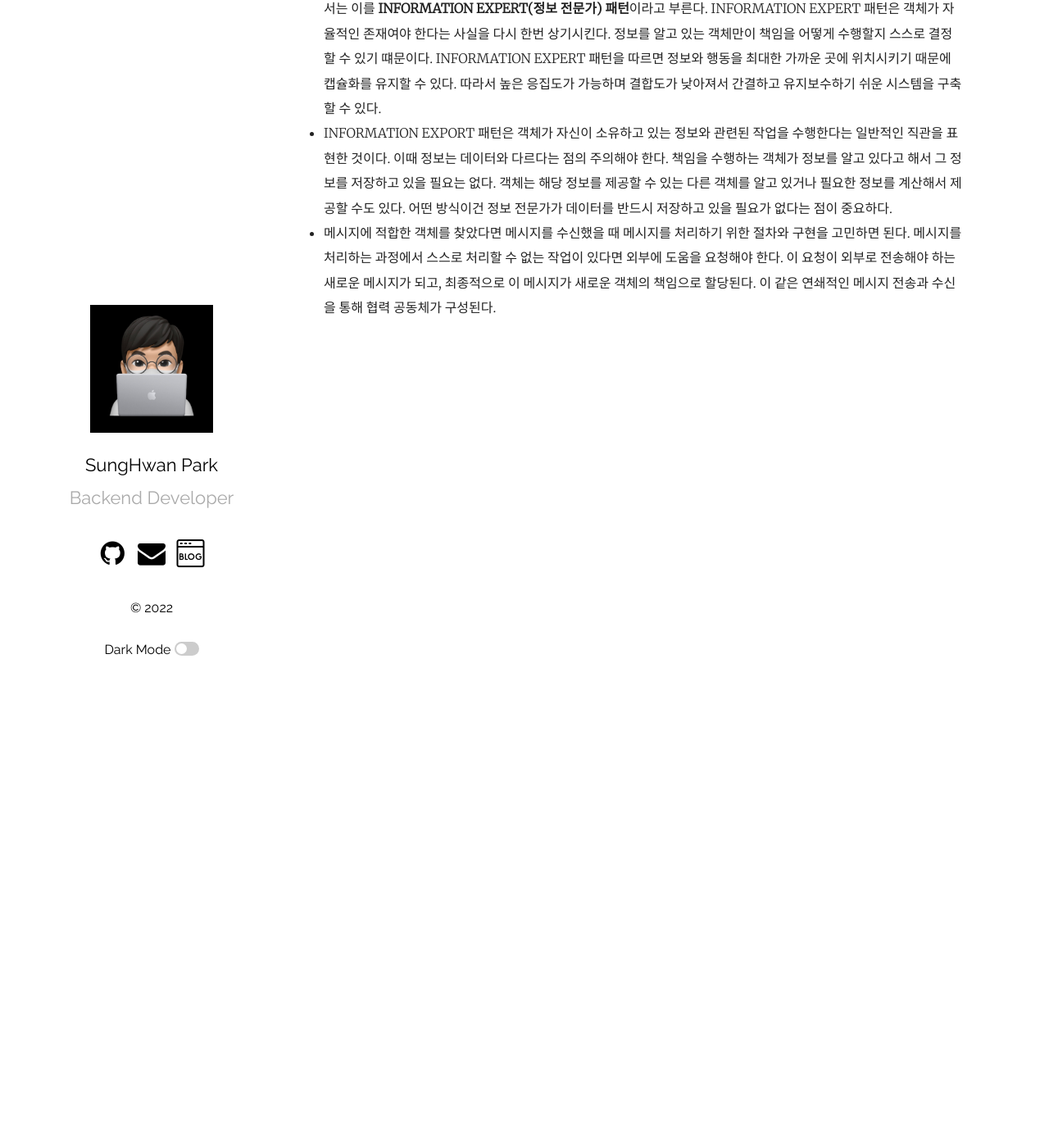
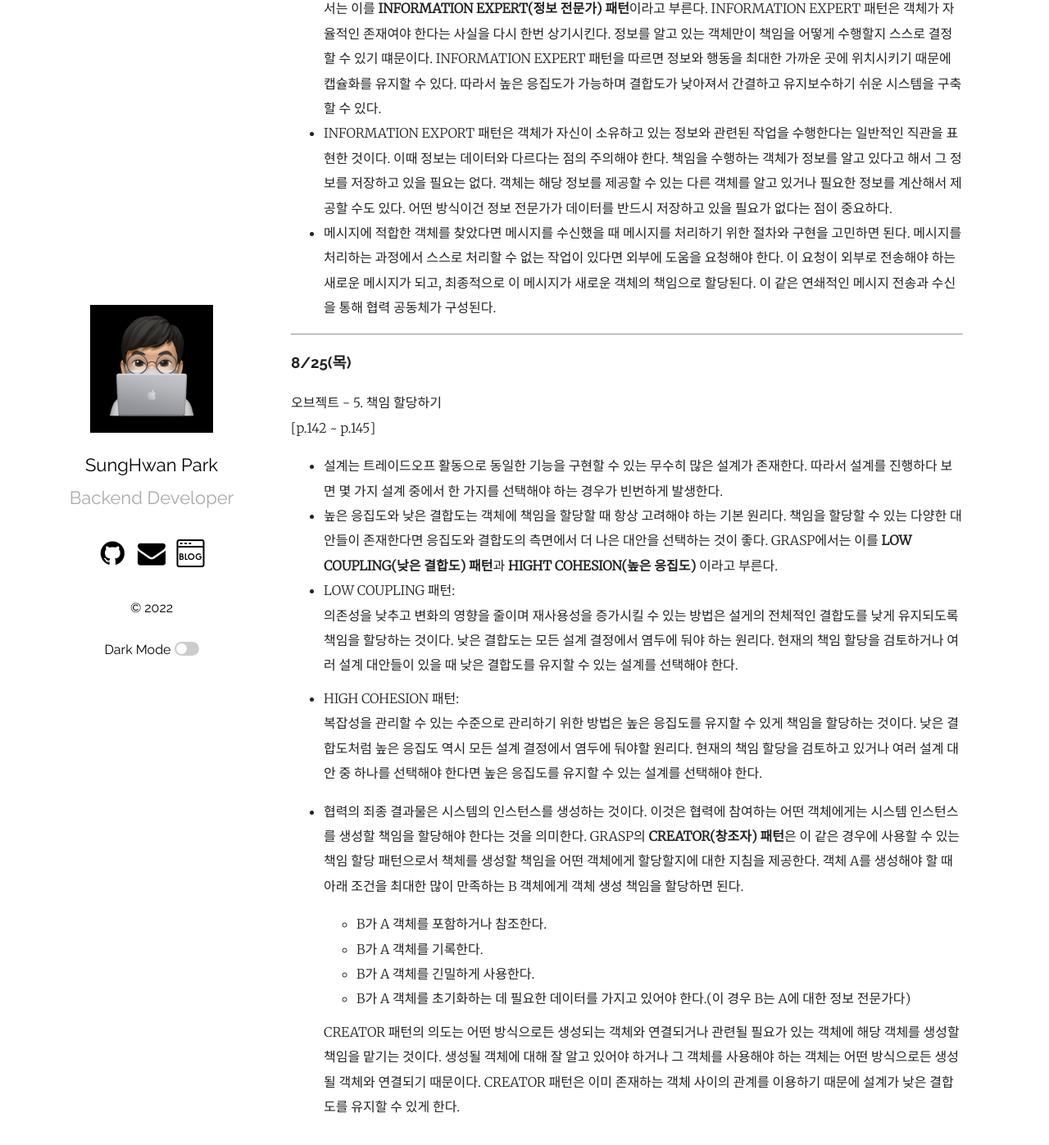
Before and after one commit to mrpark219/TIL, a Jekyll site: the page built from _posts/2022-08-01-8월TIL.markdown, in a window 1280 px wide and 1400 px high, scrolled down 23929 px. Shown: the top 1397 px of the window at 82% size. Built offline with Jekyll 4.4.1, drawn with Linux system fonts in a browser that asks for light colours; comment, search, counter and statistics services are not loaded.

Commit message:
feat: 2022-08-25 TIL 추가

```diff
--- a/_posts/2022-08-01-8월TIL.markdown
+++ b/_posts/2022-08-01-8월TIL.markdown
@@ -527,3 +527,26 @@ categories: 202208 TIL
 -   객체에게 책임을 할당하는 첫 번쨰 원칙은 책임을 수행할 정보를 알고 있는 객체에게 책임을 할당하는 것이다. GRASP에서는 이를 **INFORMATION EXPERT(정보 전문가) 패턴**이라고 부른다. INFORMATION EXPERT 패턴은 객체가 자율적인 존재여야 한다는 사실을 다시 한번 상기시킨다. 정보를 알고 있는 객체만이 책임을 어떻게 수행할지 스스로 결정할 수 있기 떄문이다. INFORMATION EXPERT 패턴을 따르면 정보와 행동을 최대한 가까운 곳에 위치시키기 때문에 캡슐화를 유지할 수 있다. 따라서 높은 응집도가 가능하며 결합도가 낮아져서 간결하고 유지보수하기 쉬운 시스템을 구축할 수 있다.
 -   INFORMATION EXPORT 패턴은 객체가 자신이 소유하고 있는 정보와 관련된 작업을 수행한다는 일반적인 직관을 표현한 것이다. 이때 정보는 데이터와 다르다는 점의 주의해야 한다. 책임을 수행하는 객체가 정보를 알고 있다고 해서 그 정보를 저장하고 있을 필요는 없다. 객체는 해당 정보를 제공할 수 있는 다른 객체를 알고 있거나 필요한 정보를 계산해서 제공할 수도 있다. 어떤 방식이건 정보 전문가가 데이터를 반드시 저장하고 있을 필요가 없다는 점이 중요하다.
 -   메시지에 적합한 객체를 찾았다면 메시지를 수신했을 때 메시지를 처리하기 위한 절차와 구현을 고민하면 된다. 메시지를 처리하는 과정에서 스스로 처리할 수 없는 작업이 있다면 외부에 도움을 요청해야 한다. 이 요청이 외부로 전송해야 하는 새로운 메시지가 되고, 최종적으로 이 메시지가 새로운 객체의 책임으로 할당된다. 이 같은 연쇄적인 메시지 전송과 수신을 통해 협력 공동체가 구성된다.
+
+---
+
+### 8/25(목)
+
+오브젝트 - 5. 책임 할당하기
+[p.142 ~ p.145]
+
+-   설계는 트레이드오프 활동으로 동일한 기능을 구현할 수 있는 무수히 많은 설계가 존재한다. 따라서 설계를 진행하다 보면 몇 가지 설계 중에서 한 가지를 선택해야 하는 경우가 빈번하게 발생한다.
+-   높은 응집도와 낮은 결합도는 객체에 책임을 할당할 때 항상 고려해야 하는 기본 원리다. 책임을 할당할 수 있는 다양한 대안들이 존재한다면 응집도와 결합도의 측면에서 더 나은 대안을 선택하는 것이 좋다. GRASP에서는 이를 **LOW COUPLING(낮은 결합도) 패턴**과 **HIGHT COHESION(높은 응집도)** 이라고 부른다.
+-   LOW COUPLING 패턴:
+    의존성을 낮추고 변화의 영향을 줄이며 재사용성을 증가시킬 수 있는 방법은 설게의 전체적인 결합도를 낮게 유지되도록 책임을 할당하는 것이다. 낮은 결합도는 모든 설계 결정에서 염두에 둬야 하는 원리다. 현재의 책임 할당을 검토하거나 여러 설계 대안들이 있을 때 낮은 결합도를 유지할 수 있는 설계를 선택해야 한다.
+-   HIGH COHESION 패턴:
+    복잡성을 관리할 수 있는 수준으로 관리하기 위한 방법은 높은 응집도를 유지할 수 있게 책임을 할당하는 것이다. 낮은 결합도처럼 높은 응집도 역시 모든 설계 결정에서 염두에 둬야할 원리다. 현재의 책임 할당을 검토하고 있거나 여러 설계 대안 중 하나를 선택해야 한다면 높은 응집도를 유지할 수 있는 설계를 선택해야 한다.
+
+-   협력의 죄종 결과물은 시스템의 인스턴스를 생성하는 것이다. 이것은 협력에 참여하는 어떤 객체에게는 시스템 인스턴스를 생성할 책임을 할당해야 한다는 것을 의미한다. GRASP의 **CREATOR(창조자) 패턴**은 이 같은 경우에 사용할 수 있는 책임 할당 패턴으로서 책체를 생성할 책임을 어떤 객체에게 할당할지에 대한 지침을 제공한다. 객체 A를 생성해야 할 때 아래 조건을 최대한 많이 만족하는 B 객체에게 객체 생성 책임을 할당하면 된다.
+
+    -   B가 A 객체를 포함하거나 참조한다.
+    -   B가 A 객체를 기록한다.
+    -   B가 A 객체를 긴밀하게 사용한다.
+    -   B가 A 객체를 초기화하는 데 필요한 데이터를 가지고 있어야 한다.(이 경우 B는 A에 대한 정보 전문가다)
+
+    CREATOR 패턴의 의도는 어떤 방식으로든 생성되는 객체와 연결되거나 관련될 필요가 있는 객체에 해당 객체를 생성할 책임을 맡기는 것이다. 생성될 객체에 대해 잘 알고 있어야 하거나 그 객체를 사용해야 하는 객체는 어떤 방식으로든 생성될 객체와 연결되기 때문이다. CREATOR 패턴은 이미 존재하는 객체 사이의 관계를 이용하기 때문에 설계가 낮은 결합도를 유지할 수 있게 한다.
```
